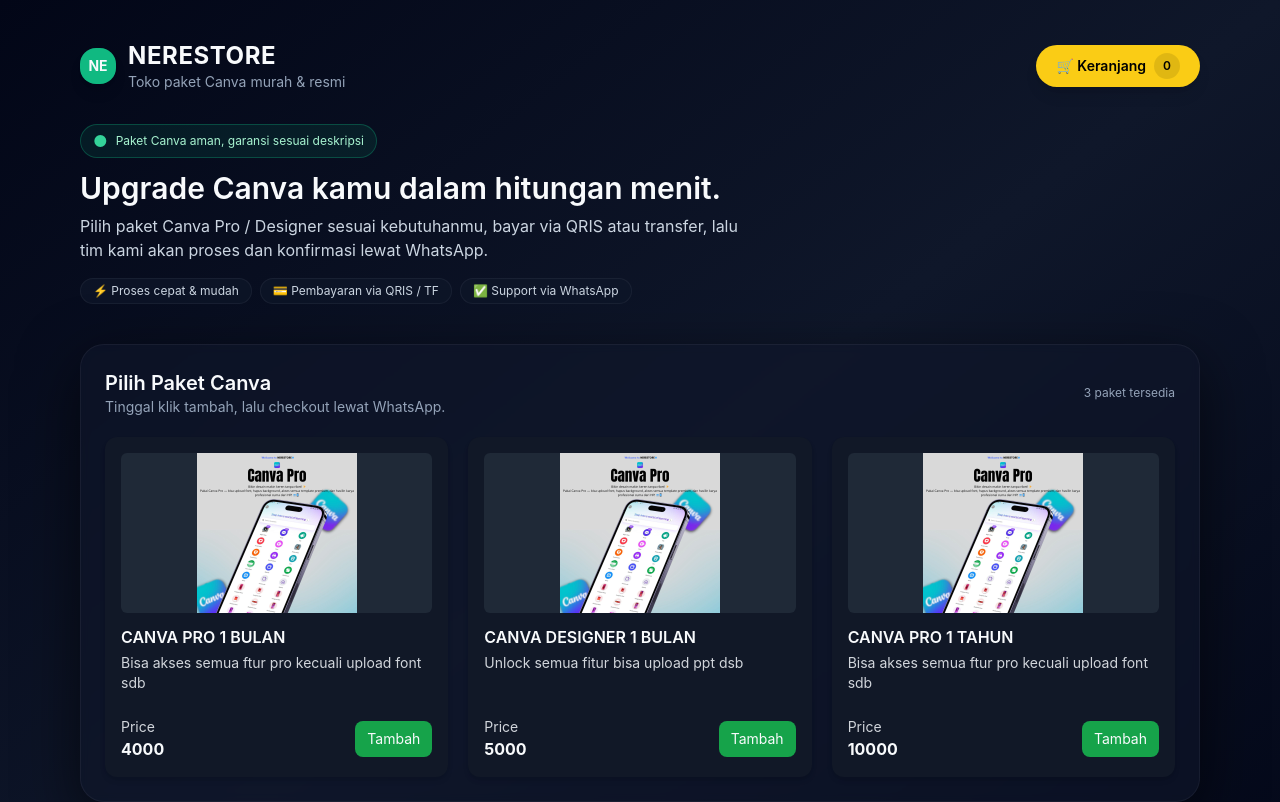
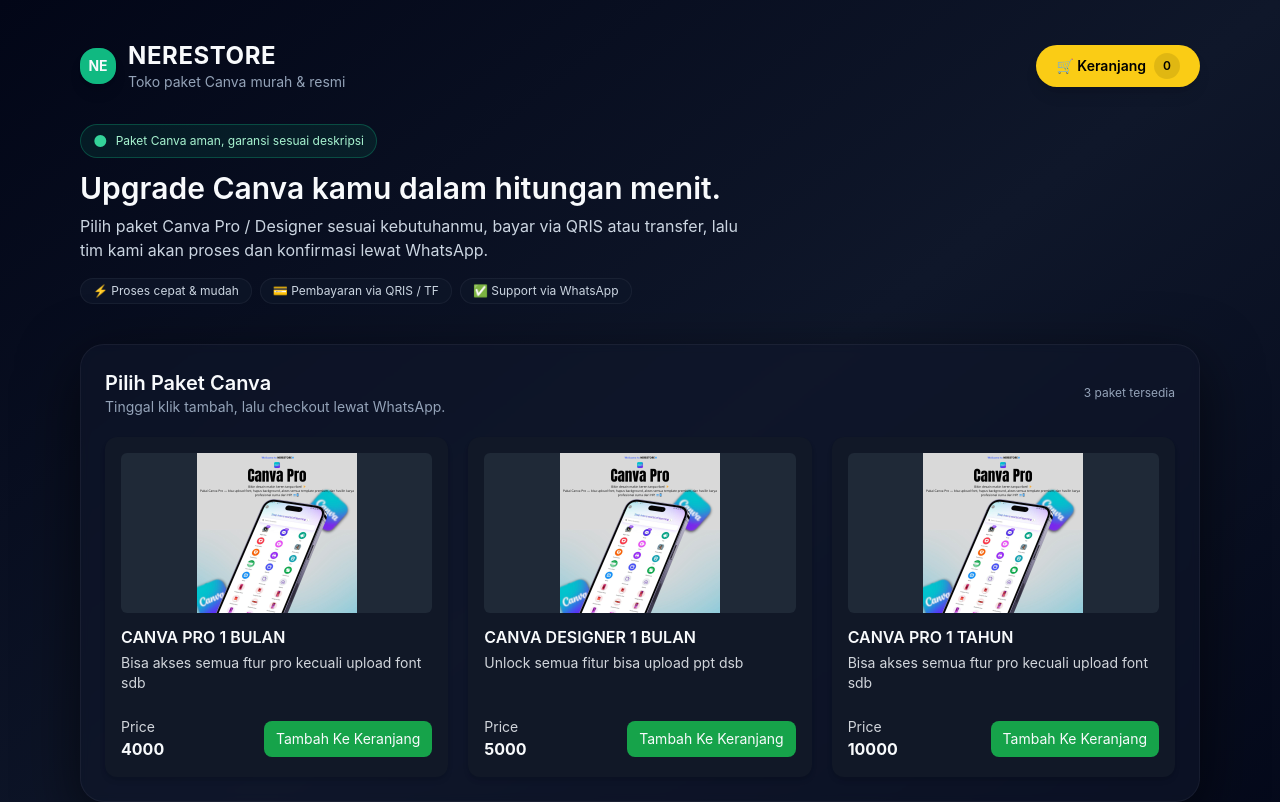
Before and after one commit to Errenris/nere, a Next.js app: page / in a window 1280 px wide. Shown: the top 802 px of the page. Built offline with nearby package versions, Linux system fonts and the light colour scheme.

Commit message:
Update ProductCard.js

```diff
--- a/components/ProductCard.js
+++ b/components/ProductCard.js
@@ -19,7 +19,7 @@
           onClick={() => addToCart(product)}
           className="px-3 py-2 rounded-lg bg-green-600 hover:bg-green-500 text-sm"
         >
-          Tambah
+          Tambah Ke Keranjang
         </button>
       </div>
     </div>
```
